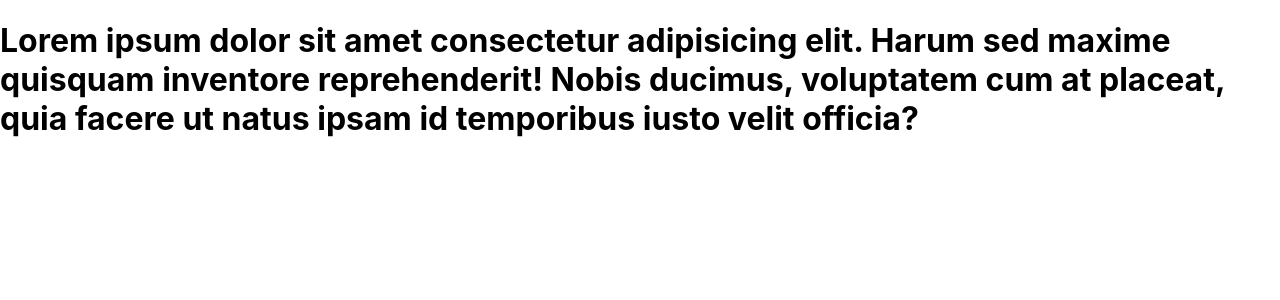
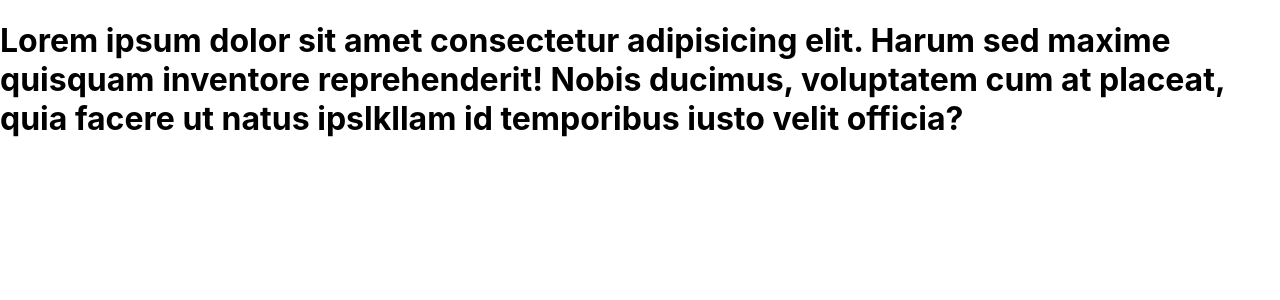
Before and after one commit to Chinmay-Karpe/my-react-app, a React (Create React App) app: page / in a window 1280 px wide. Shown: the top 300 px of the page. Built offline with nearby package versions, Linux system fonts and the light colour scheme.

Commit message:
"Editing Lorem Paragraph"

```diff
--- a/src/App.js
+++ b/src/App.js
@@ -4,9 +4,8 @@ function App() {
     <h1>
       Lorem ipsum dolor sit amet consectetur adipisicing elit. Harum sed maxime
       quisquam inventore reprehenderit! Nobis ducimus, voluptatem cum at
-      placeat, quia facere ut natus ipsam id temporibus iusto velit officia?
+      placeat, quia facere ut natus ipslkllam id temporibus iusto velit officia?
     </h1>
   );
 }
-
 export default App;
```
